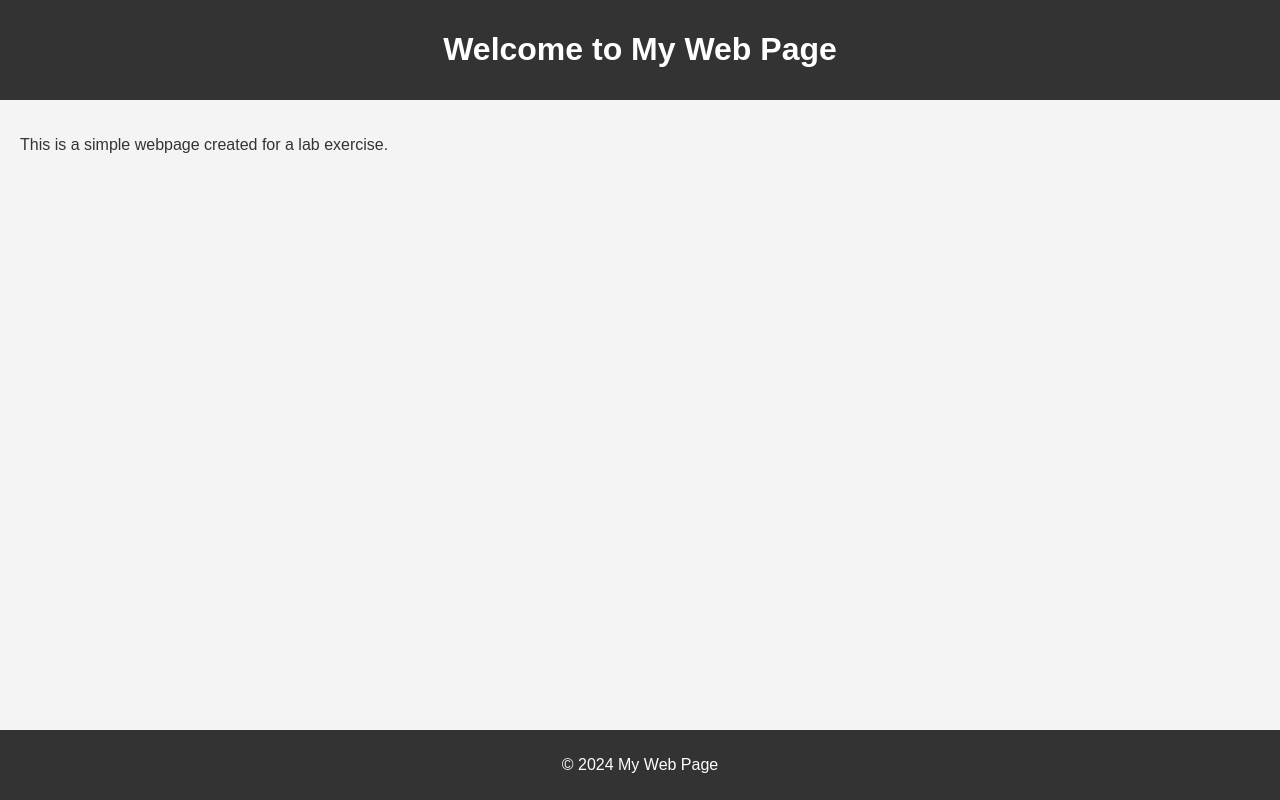
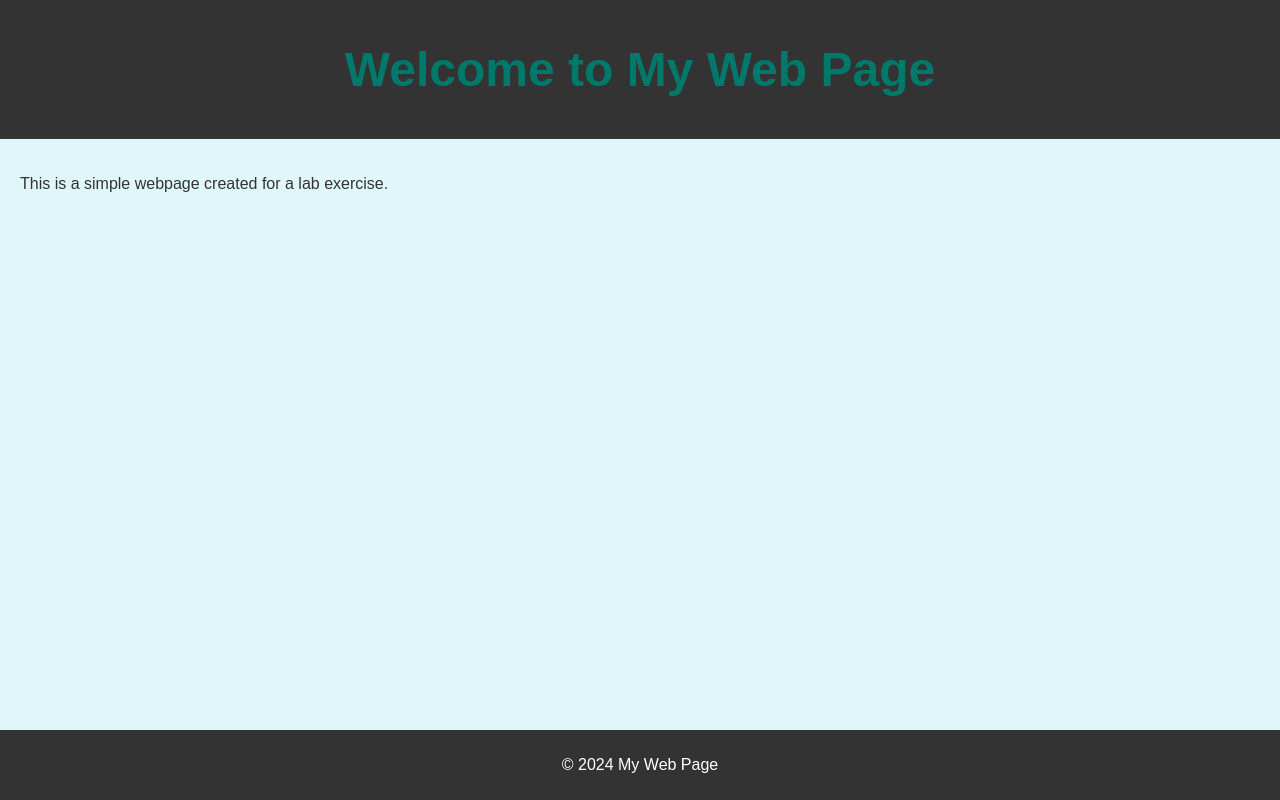
Before and after one commit to Jamyst/webpage-project, a plain HTML site: page index.html in a window 1280 px wide. Drawn offline with Linux system fonts and the light colour scheme.

Commit message:
Update styles: Change background color and modify header styling

```diff
--- a/indexCSS.CSS
+++ b/indexCSS.CSS
@@ -1,6 +1,6 @@
 body {
     font-family: Arial, sans-serif;
-    background-color: #f4f4f4;
+    background-color: #e0f7fa;
     color: #333;
     margin: 0;
     padding: 0;
@@ -26,3 +26,8 @@ footer {
     width: 100%;
     bottom: 0;
 }
+
+h1 {
+    color: #00796b;
+    font-size: 3em;
+}
```
